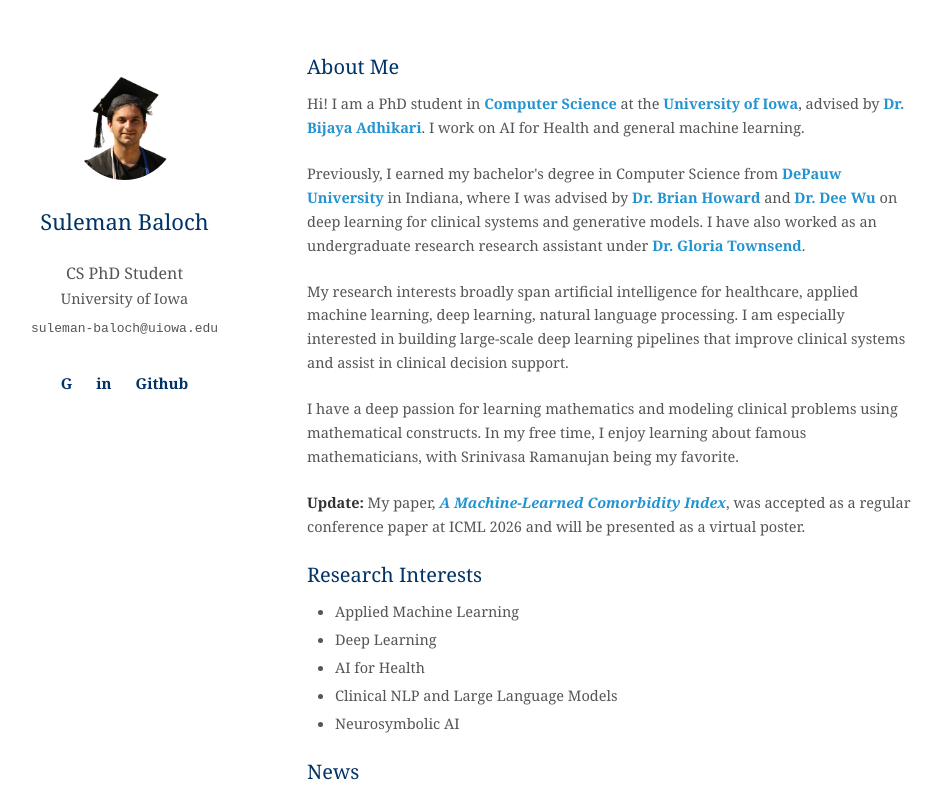
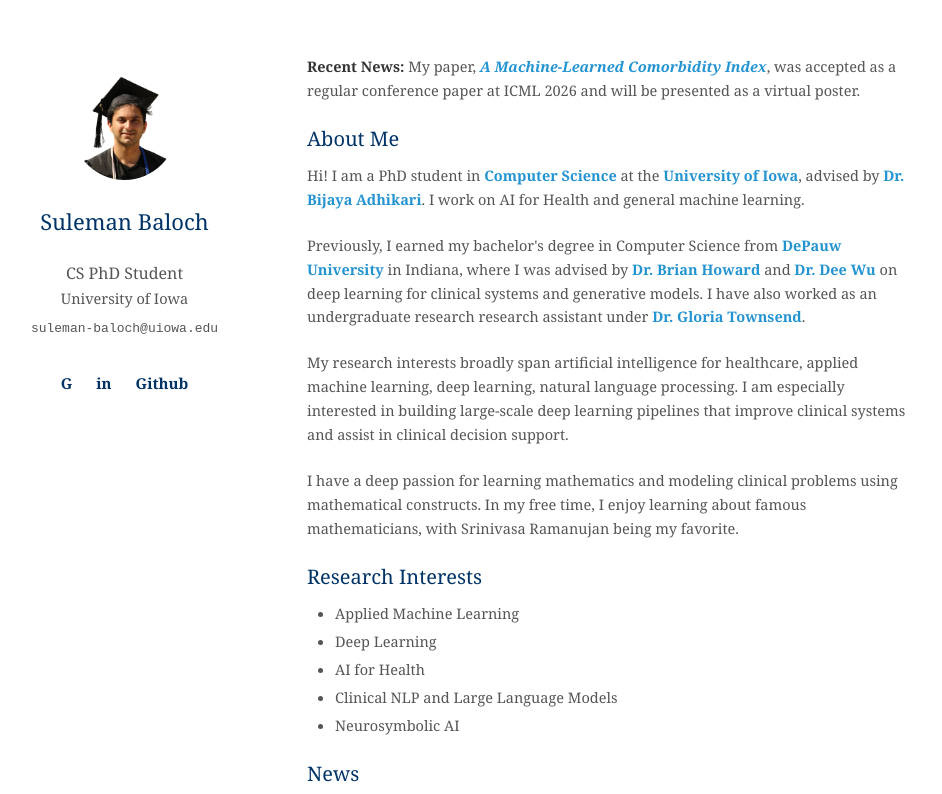
Before and after one commit to sbbaloch2024/sbbaloch2024.github.io, a plain HTML site: page index.html in a window 1280 px wide. Shown: the top 794 px of the page, without its empty margins (183-1125 px from the left). Drawn offline with Linux system fonts and the light colour scheme.

Commit message:
Update index.html

```diff
--- a/index.html
+++ b/index.html
@@ -29,6 +29,8 @@
 
     <!-- Main content -->
     <section class="content">
+      <p><strong>Recent News:</strong> My paper, <a href="https://icml.cc/virtual/2026/poster/65590"><em>A Machine-Learned Comorbidity Index</em></a>, was accepted as a regular conference paper at ICML 2026 and will be presented as a virtual poster.</p>
+
       <h2>About Me</h2>
 <p>
   Hi! I am a PhD student in <a href="#">Computer Science</a> at the
@@ -51,7 +53,6 @@
       <p>
 I have a deep passion for learning mathematics and modeling clinical problems using mathematical constructs. In my free time, I enjoy learning about famous mathematicians, with Srinivasa Ramanujan being my favorite.</p>
 
-<p><strong>Update:</strong> My paper, <a href="https://icml.cc/virtual/2026/poster/65590"><em>A Machine-Learned Comorbidity Index</em></a>, was accepted as a regular conference paper at ICML 2026 and will be presented as a virtual poster.</p>
       <h2>Research Interests</h2>
 
       <ul>
```
